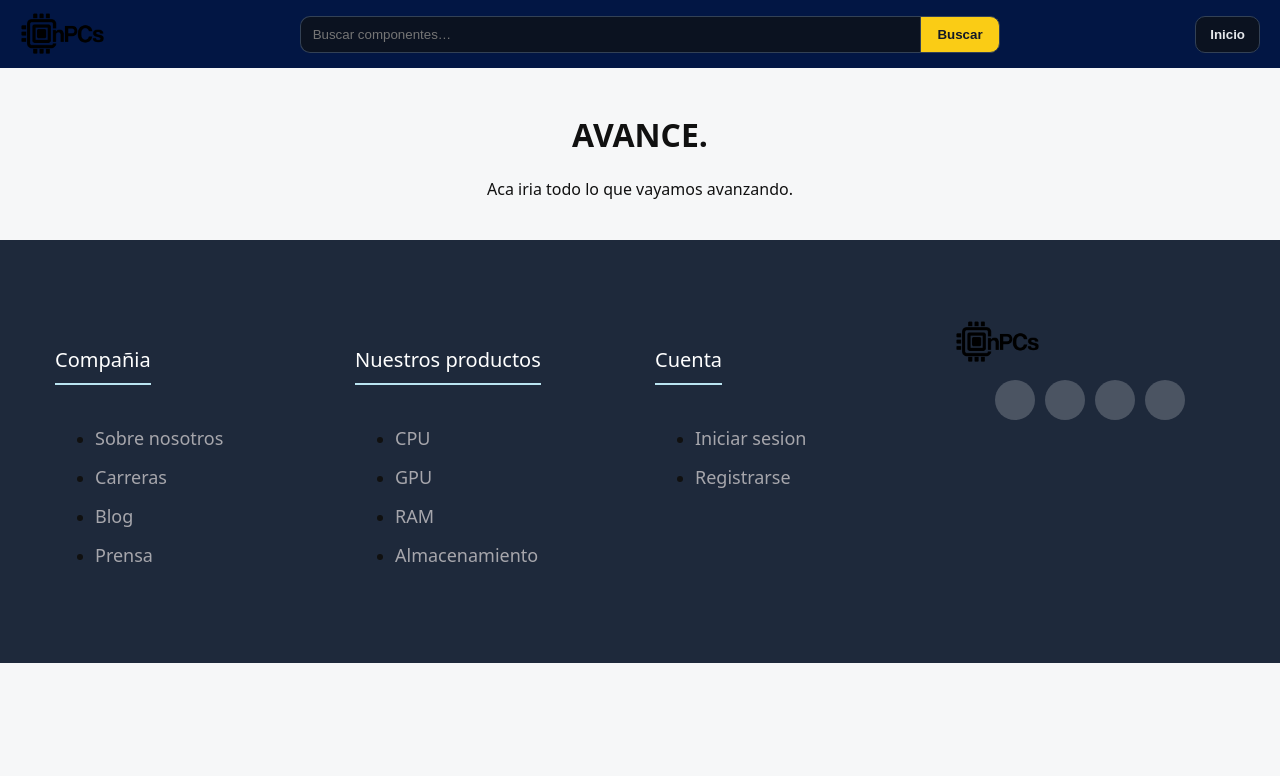
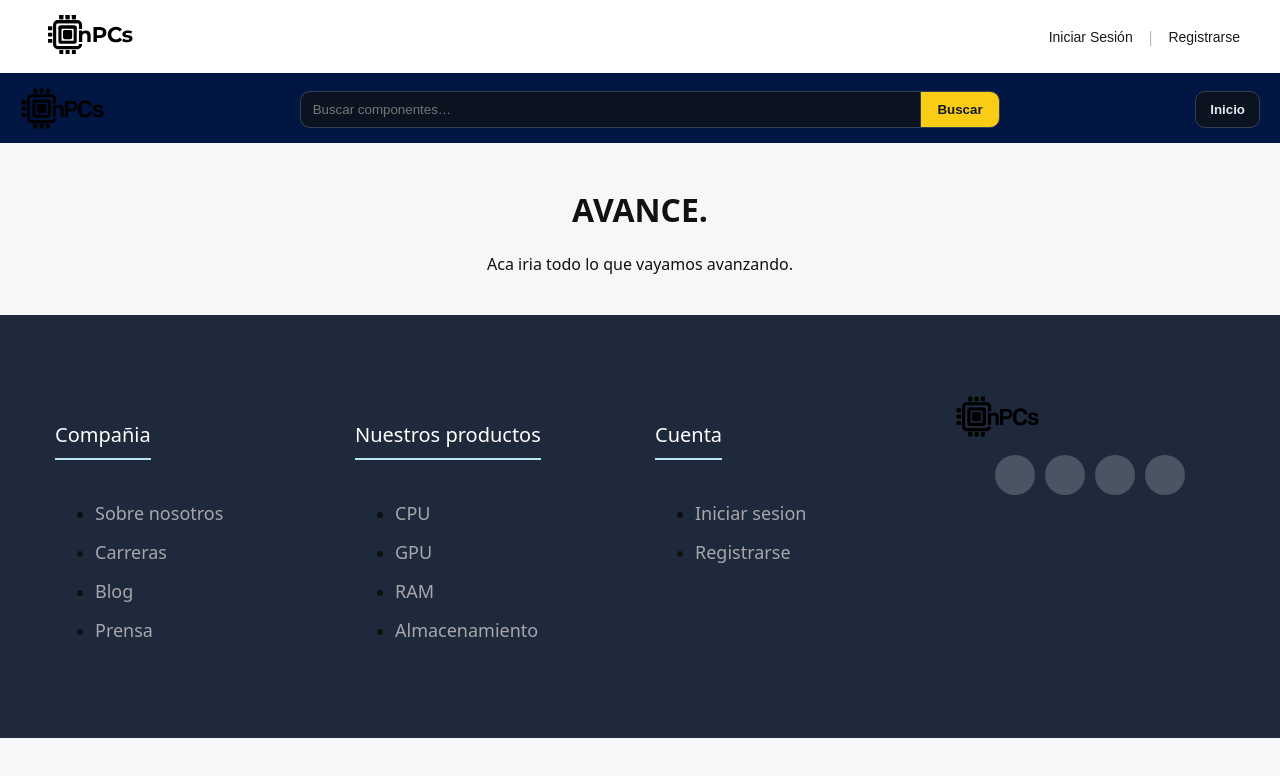
Before and after one commit to LunaMartin00/nPCs-frontend, a React (Vite) app in the folder nPCs-proyect/: page / in a window 1280 px wide. Shown: the top 776 px of the page. Built offline with nearby package versions, Linux system fonts and the light colour scheme.

Commit message:
Agregando Header

```diff
--- a/nPCs-proyect/src/App.jsx
+++ b/nPCs-proyect/src/App.jsx
@@ -1,10 +1,12 @@
 import React from "react";
-import Navbar from "./components/navbar.jsx";
+import Header from "./components/Header.jsx";
+import Navbar from "./components/navbar.jsx"
 import Footer from "./components/Footer.jsx";
 
 export default function App() {
   return (
     <div>
+      <Header/>
       <Navbar />
       <main style={{ padding: "24px", textAlign: "center" }}>
         <h1>AVANCE.</h1>
--- /dev/null
+++ b/nPCs-proyect/src/components/Header.jsx
@@ -0,0 +1,53 @@
+import React from "react";
+import logo from "../assets/Logo.svg";
+
+export default function Header() {
+  const goHome = () => (window.location.href = "/");
+
+  const bar = {
+    display: "flex",
+    alignItems: "center",
+    justifyContent: "space-between",
+    padding: "12px 40px",
+    background: "#ffffff",
+    color: "#1a1a1a",
+    borderBottom: "2px solid #021644"
+  };
+
+  const right = {
+    display: "flex",
+    alignItems: "center",
+    gap: "14px",
+    fontSize: "14px",
+    fontWeight: 500
+  };
+
+  const link = {
+    cursor: "pointer",
+    background: "transparent",
+    border: 0,
+    color: "#1a1a1a",
+    padding: 0,
+    fontSize: "14px"
+  };
+
+  const dividir = { color: "#b0b0b0" };
+
+  return (
+    <header style={bar}>
+      <button onClick={goHome} style={{ background: "transparent", border: 0, cursor: "pointer" }}>
+        <img src={logo} alt="OnPCs" style={{ height: 44 }} />
+      </button>
+
+      <nav style={right}>
+        <button style={link} onClick={() => (window.location.href = "/login")}>
+          Iniciar Sesión
+        </button>
+        <span style={dividir}>|</span>
+        <button style={link} onClick={() => (window.location.href = "/register")}>
+          Registrarse
+        </button>
+      </nav>
+    </header>
+  );
+}
```
Also changed, not shown: nPCs-proyect/src/assets/Logo.svg (added).
